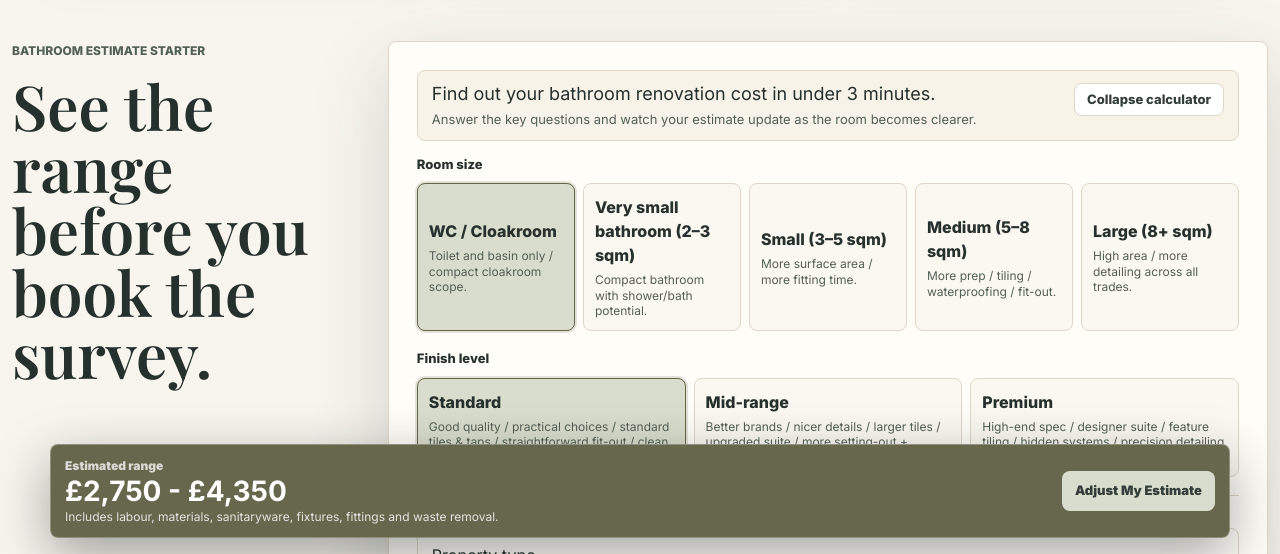
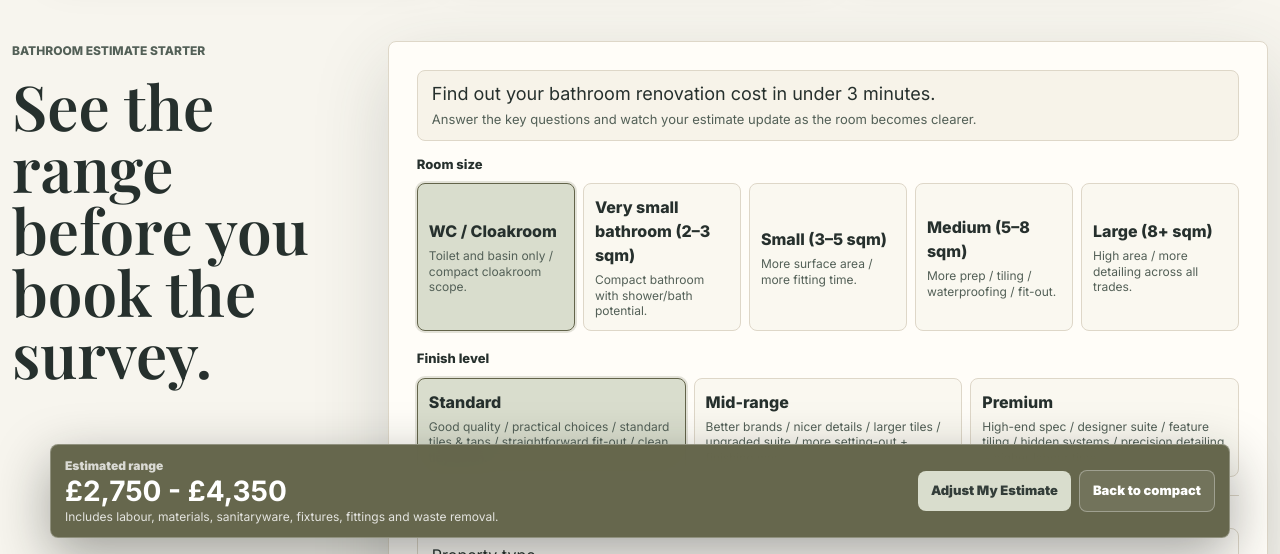
Before and after one commit to maycorbuildingservices-lang/maycor-website-next, a Next.js app: page / in a window 1280 px wide. Both pictures are taken after a click on the button 647 px from the left and 1148 px from the top of the page. Shown: the part 994-1548 px from the top of the page. Built offline with nearby package versions, Linux system fonts and the light colour scheme.

Commit message:
Move collapse control to sticky bar

```diff
--- a/src/app/globals.css
+++ b/src/app/globals.css
@@ -324,10 +324,6 @@ h3 {
 }
 
 .calculator-prompt {
-  display: flex;
-  gap: 14px;
-  align-items: flex-start;
-  justify-content: space-between;
   margin-bottom: 14px;
   border: 1px solid var(--line);
   border-radius: 8px;
@@ -351,27 +347,6 @@ h3 {
   color: var(--ink-soft);
   font-size: 13px;
   line-height: 1.4;
-}
-
-.collapse-button {
-  flex: 0 0 auto;
-  border: 1px solid var(--line);
-  border-radius: 8px;
-  background: var(--white);
-  color: var(--olive-deep);
-  cursor: pointer;
-  padding: 9px 12px;
-  font-size: 13px;
-  font-weight: 800;
-  line-height: 1;
-  white-space: nowrap;
-}
-
-.collapse-button:hover,
-.collapse-button:focus-visible {
-  border-color: var(--olive);
-  background: #f1efdf;
-  outline: none;
 }
 
 .choice-group + .choice-group,
@@ -539,6 +514,13 @@ h3 {
   min-width: 0;
 }
 
+.sticky-actions {
+  display: flex;
+  flex: 0 0 auto;
+  gap: 8px;
+  align-items: center;
+}
+
 .sticky-estimate-bar span,
 .sticky-estimate-bar strong,
 .sticky-estimate-bar small {
@@ -572,6 +554,26 @@ h3 {
   padding: 10px 13px;
   font-size: 13px;
   font-weight: 900;
+}
+
+.sticky-estimate-bar button {
+  flex: 0 0 auto;
+  border: 1px solid rgba(255, 255, 255, 0.32);
+  border-radius: 8px;
+  background: rgba(255, 255, 255, 0.08);
+  color: var(--white);
+  cursor: pointer;
+  padding: 10px 13px;
+  font-size: 13px;
+  font-weight: 900;
+  white-space: nowrap;
+}
+
+.sticky-estimate-bar button:hover,
+.sticky-estimate-bar button:focus-visible {
+  border-color: rgba(255, 255, 255, 0.5);
+  background: rgba(255, 255, 255, 0.14);
+  outline: none;
 }
 
 .lead-form {
@@ -1300,11 +1302,17 @@ h3 {
     white-space: nowrap;
   }
 
+  .sticky-actions {
+    flex-direction: column;
+    align-items: stretch;
+  }
+
+  .sticky-estimate-bar button,
+  .sticky-estimate-bar a {
+    width: 100%;
+  }
+
   .calculator-prompt {
     gap: 10px;
   }
-
-  .collapse-button {
-    padding: 10px 12px;
-  }
 }
--- a/src/components/EstimateStarter.tsx
+++ b/src/components/EstimateStarter.tsx
@@ -334,9 +334,6 @@ export function EstimateStarter() {
                 becomes clearer.
               </p>
             </div>
-            <button className="collapse-button" type="button" onClick={collapseCalculator}>
-              Collapse calculator
-            </button>
           </div>
         ) : null}
 
@@ -539,7 +536,14 @@ export function EstimateStarter() {
           <strong>{rangeText}</strong>
           <small>Includes labour, materials, sanitaryware, fixtures, fittings and waste removal.</small>
         </div>
-        <a href="#estimate">Adjust My Estimate</a>
+        <div className="sticky-actions">
+          <a href="#estimate">Adjust My Estimate</a>
+          {isExpanded ? (
+            <button type="button" onClick={collapseCalculator}>
+              Back to compact
+            </button>
+          ) : null}
+        </div>
       </div>
     </>
   );
```
